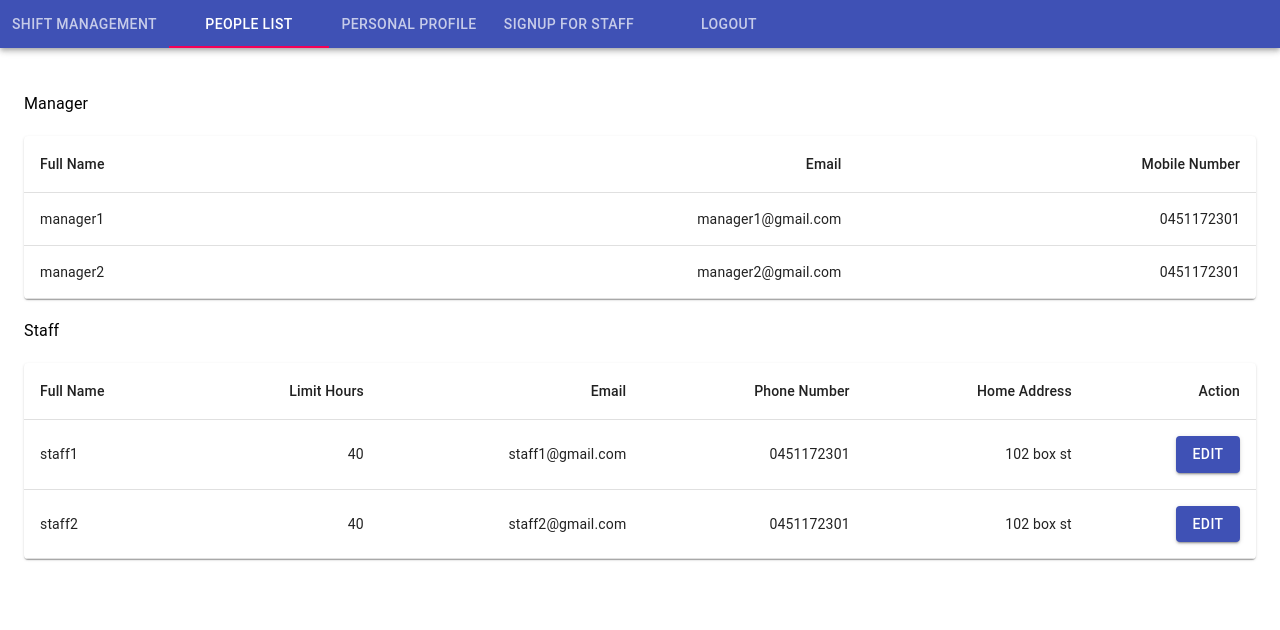
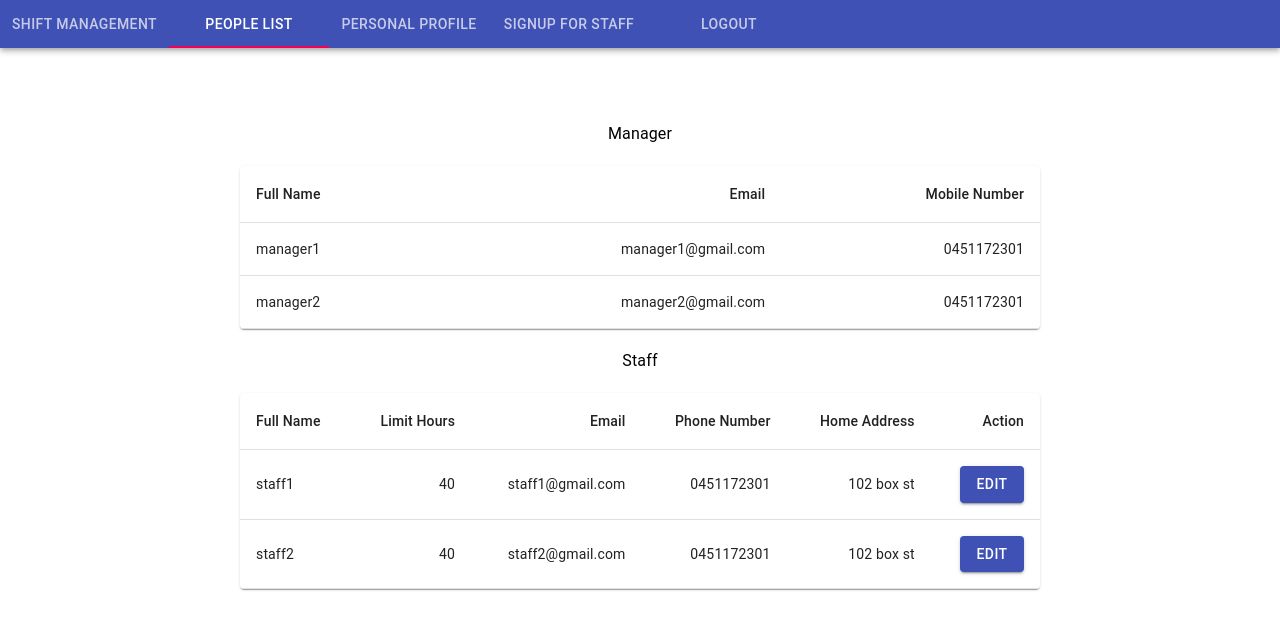
Before and after one commit to SEPM-M3-1/front-end, a React (Create React App) app: page /dashboardm in a window 1280 px wide. Both pictures are taken after a click on the tab "PEOPLE LIST". Shown: the top 630 px of the page. Built offline with nearby package versions, Linux system fonts and the light colour scheme.

Commit message:
complete people list

```diff
--- a/src/components/DashBoardM/components/PeopleList/PeopleList.css
+++ b/src/components/DashBoardM/components/PeopleList/PeopleList.css
@@ -2,3 +2,14 @@
   margin-top: 20px;
   margin-bottom: 20px;
 }
+
+.list {
+  padding: 30px;
+  width: 800px;
+  text-align: center;
+  margin: auto;
+  top: 0px;
+  left: 0px;
+  right: 0px;
+  bottom: 0px;
+}
--- a/src/components/DashBoardM/components/PeopleList/PeopleList.js
+++ b/src/components/DashBoardM/components/PeopleList/PeopleList.js
@@ -105,7 +105,7 @@ const PeopleList = () => {
     console.log(email);
     }
   return (
-    <>
+    <div className="list">
     <div className="title">Manager</div>
     <TableContainer component={Paper}>
       <Table className={classes.table} aria-label="simple table">
@@ -166,7 +166,7 @@ const PeopleList = () => {
         </TableBody>
       </Table>
       </TableContainer>
-      </>
+      </div>
   );
 }
 
```
